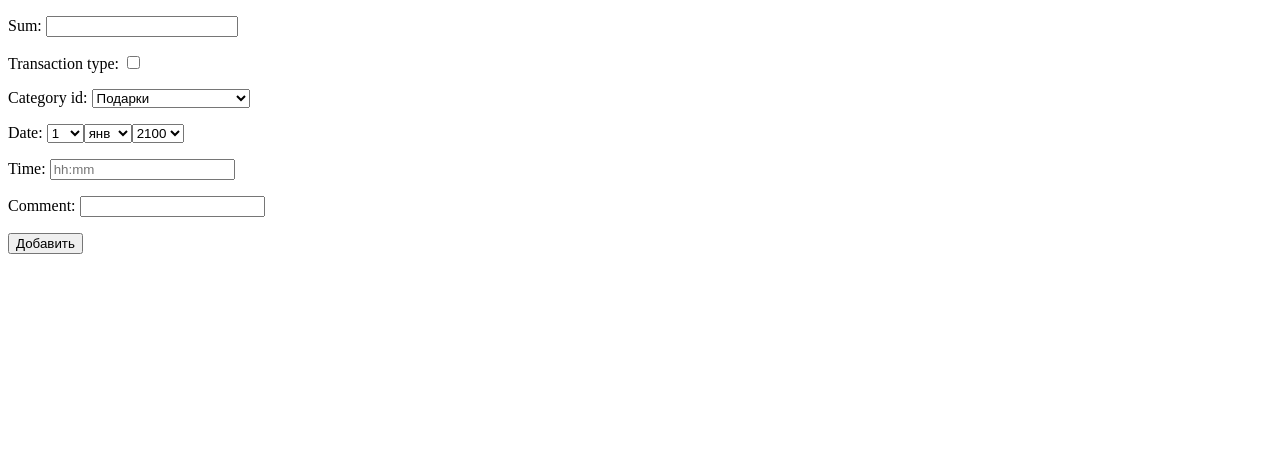
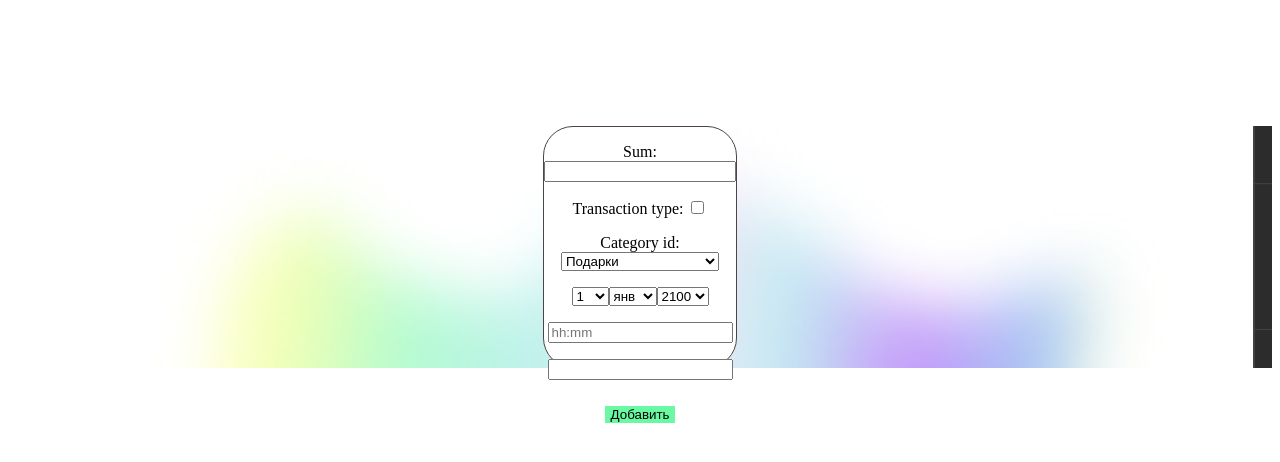
Before and after one commit to ssskiv/CoinCare, a Django app: page /profile/add in a window 1280 px wide. Shown: the top 462 px of the page. Run offline with Django 4.2, Linux system fonts and the light colour scheme.

Commit message:
tablica
ok

```diff
--- a/coincare/account/forms.py
+++ b/coincare/account/forms.py
@@ -34,10 +34,10 @@ class TransactionForm(forms.ModelForm):
     day_choices=[]
     for i in range(2100,1899,-1):
         years_choices.append(str(i))
-    date=forms.DateField(widget=forms.SelectDateWidget(years=years_choices, months=month_choices),required=True)
-    comment = forms.CharField(required=False)# hh:mm
-    uid=forms.IntegerField(widget=forms.HiddenInput(), required=False)
-    time=forms.TimeField(widget=forms.TimeInput(
+    date=forms.DateField(label= "", widget=forms.SelectDateWidget(years=years_choices, months=month_choices),required=True)
+    comment = forms.CharField(label= "", required=False)# hh:mm
+    uid=forms.IntegerField(label= "", widget=forms.HiddenInput(), required=False)
+    time=forms.TimeField(label= "", widget=forms.TimeInput(
                                                 #input_formats=time_formats,
                                                 attrs={'placeholder':'hh:mm'}),
                                                 required=True)
--- a/coincare/account/templates/account/add_transaction.html
+++ b/coincare/account/templates/account/add_transaction.html
@@ -1,16 +1,20 @@
+{% load static %}
 <!DOCTYPE html>
 <html lang="en">
+<link rel="stylesheet" href="{% static 'reg/css/main.css' %}">
+<div class = "background" style="background-image: url({% static 'reg/img/image2.png' %})">
 <head>
     <meta charset="UTF-8">
     <meta name="viewport" content="width=device-width, initial-scale=1.0">
-    <title>Document</title>
+    <title>Личный кабинет</title>
 </head>
     <body>
-        <form method='post'>
+        <div id="square" style=" margin-top: 10%; border-radius: 30px; border: 1px solid #4e4444; box-shadow: 0px 0px 0px rgb(44, 42, 42);">
+            <form method="post" style=" text-align: center;">
             {% csrf_token %}
             {{ form.as_p }}
             <button class='btn btn-success' type='submit'>Добавить</button>
             {{ error }}
-        </form>
+        </form> </div>
     </body>
 </html>
--- a/coincare/account/templates/account/index.html
+++ b/coincare/account/templates/account/index.html
@@ -7,6 +7,7 @@
     <title>Document</title>
     <link href="https://cdn.jsdelivr.net/npm/bootstrap@5.3.2/dist/css/bootstrap.min.css" rel="stylesheet">
     <link rel="stylesheet" href="{% static 'reg/css/main.css' %}">
+    <div class = "background" style="background-image: url({% static 'reg/img/image2.png' %})">
     <script src="https://cdn.jsdelivr.net/npm/bootstrap@5.3.2/dist/js/bootstrap.bundle.min.js"></script>
     <link
       href="https://getbootstrap.com/docs/5.3/assets/css/docs.css"
```
Also changed, not shown: coincare/db.sqlite3.
